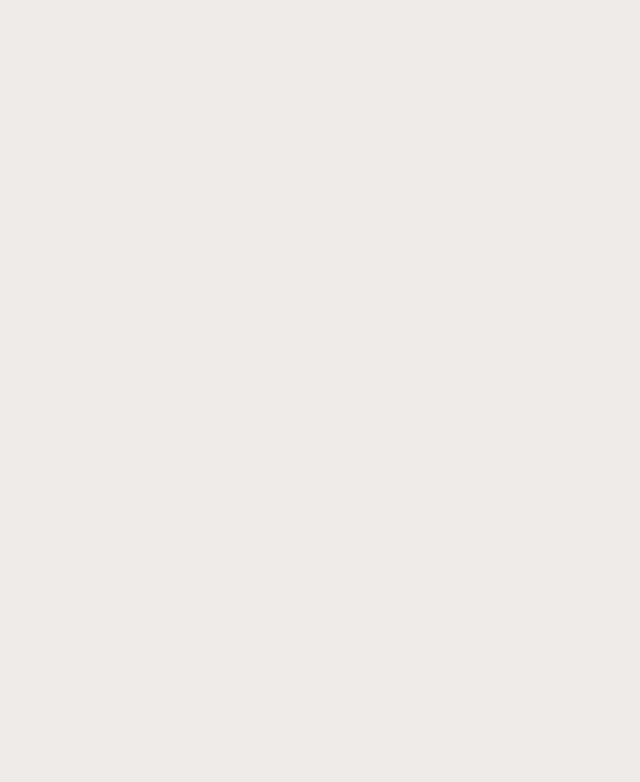
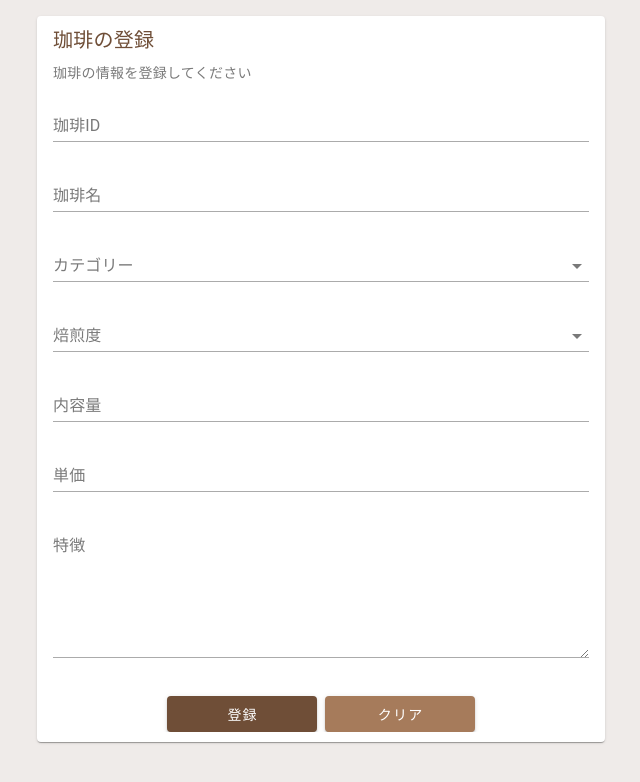
Before and after one commit to nakajima-sh-cnctor/cofee-shop, a Nuxt app: page /product/create in a window 1280 px wide. Shown: the top 782 px of the page, without its empty margins (319-959 px from the left). Built offline with nearby package versions, Linux system fonts and the light colour scheme.

Commit message:
商品登録ページを作成し、Vuetifyのデフォルト設定を追加

```diff
--- /dev/null
+++ b/pages/product.vue
@@ -0,0 +1,15 @@
+<template>
+  <v-container>
+    <v-card>
+      <v-card-title class="text-primary">
+        珈琲の登録
+      </v-card-title>
+      <v-card-subtitle>
+        珈琲の情報を登録してください
+      </v-card-subtitle>
+      <v-card-item>
+        <NuxtPage />
+      </v-card-item>
+    </v-card>
+  </v-container>
+</template>
--- /dev/null
+++ b/pages/product/create.vue
@@ -0,0 +1,57 @@
+<script setup lang="ts">
+const categories = ['粉', '豆']
+const roastLevels = [
+  'ライトロースト',
+  'シナモンロースト',
+  'ミディアムロースト',
+  'ハイロースト',
+  'シティロースト',
+  'フルシティロースト',
+  'フレンチロースト',
+  'イタリアンロースト',
+]
+</script>
+
+<template>
+  <div>
+    <v-text-field
+      label="珈琲ID"
+      placeholder="KIL-BL-000-000"
+    />
+    <v-text-field
+      label="珈琲名"
+      placeholder="キリマンジャロ"
+    />
+    <v-select
+      label="カテゴリー"
+      :items="categories"
+    />
+    <v-select
+      label="焙煎度"
+      :items="roastLevels"
+    />
+    <v-text-field
+      label="内容量"
+      placeholder="100g"
+      suffix="g"
+    />
+    <v-text-field
+      label="単価"
+      placeholder="1000"
+      prefix="¥"
+    />
+    <v-textarea
+      label="特徴"
+      placeholder="うっすらと焦げ目がついた程度の小麦色"
+    />
+
+    <div class="d-flex justify-center mt-4">
+      <v-btn class="mr-2">
+        登録
+      </v-btn>
+      <v-btn color="secondary">
+        クリア
+      </v-btn>
+    </div>
+  </div>
+</template>
--- a/plugins/vuetify.ts
+++ b/plugins/vuetify.ts
@@ -24,6 +24,30 @@ export default defineNuxtPlugin((app) => {
         },
       },
     },
+    defaults: {
+      VContainer: {
+        style: 'max-width: 600px',
+      },
+      VCardTitle: {
+        class: 'text-primary',
+      },
+      VTextField: {
+        color: 'primary',
+        variant: 'underlined',
+      },
+      VTextarea: {
+        color: 'primary',
+        variant: 'underlined',
+      },
+      VSelect: {
+        color: 'primary',
+        variant: 'underlined',
+      },
+      VBtn: {
+        color: 'primary',
+        style: 'min-width: 150px',
+      },
+    },
   })
   app.vueApp.use(vuetify)
 })
```
